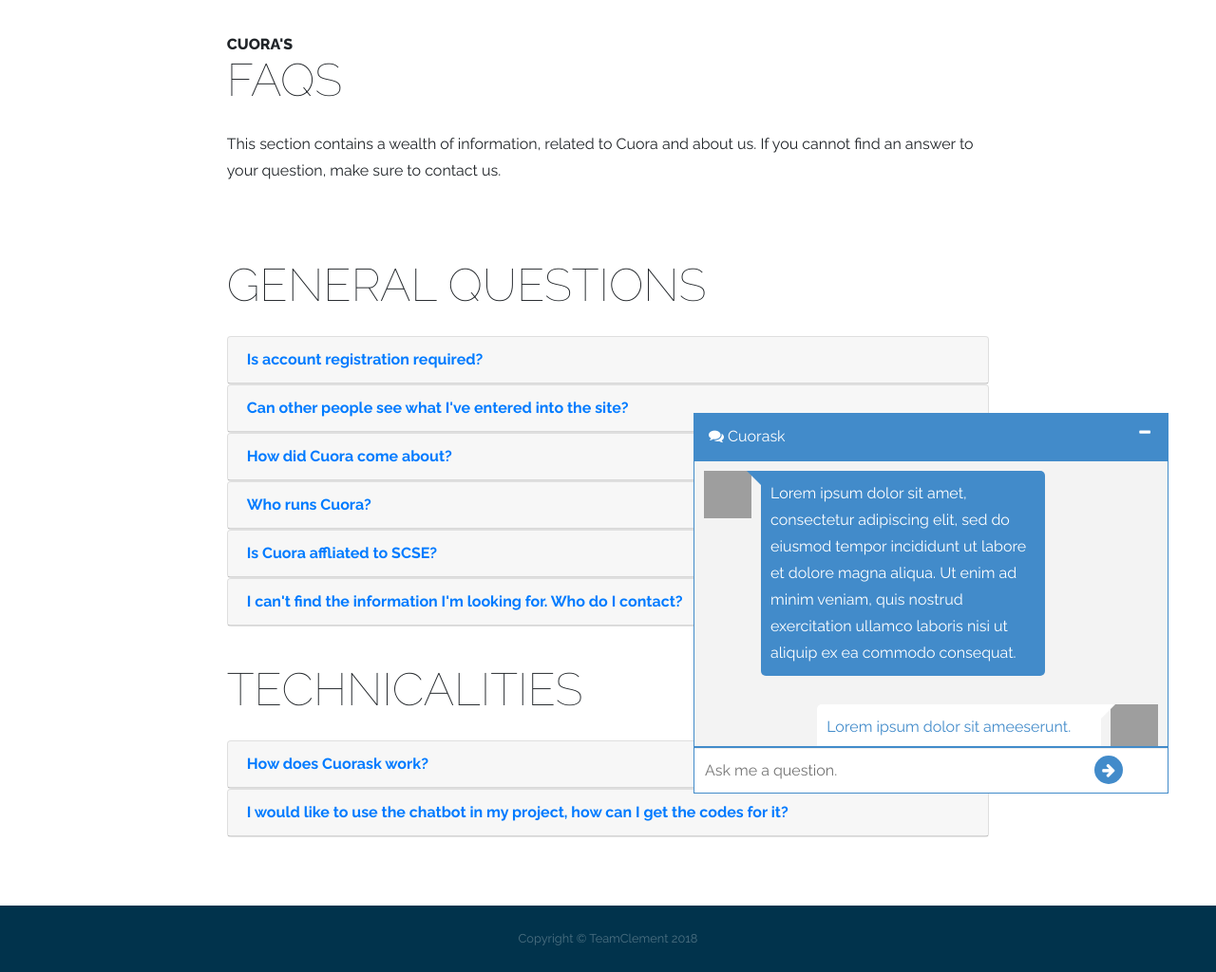
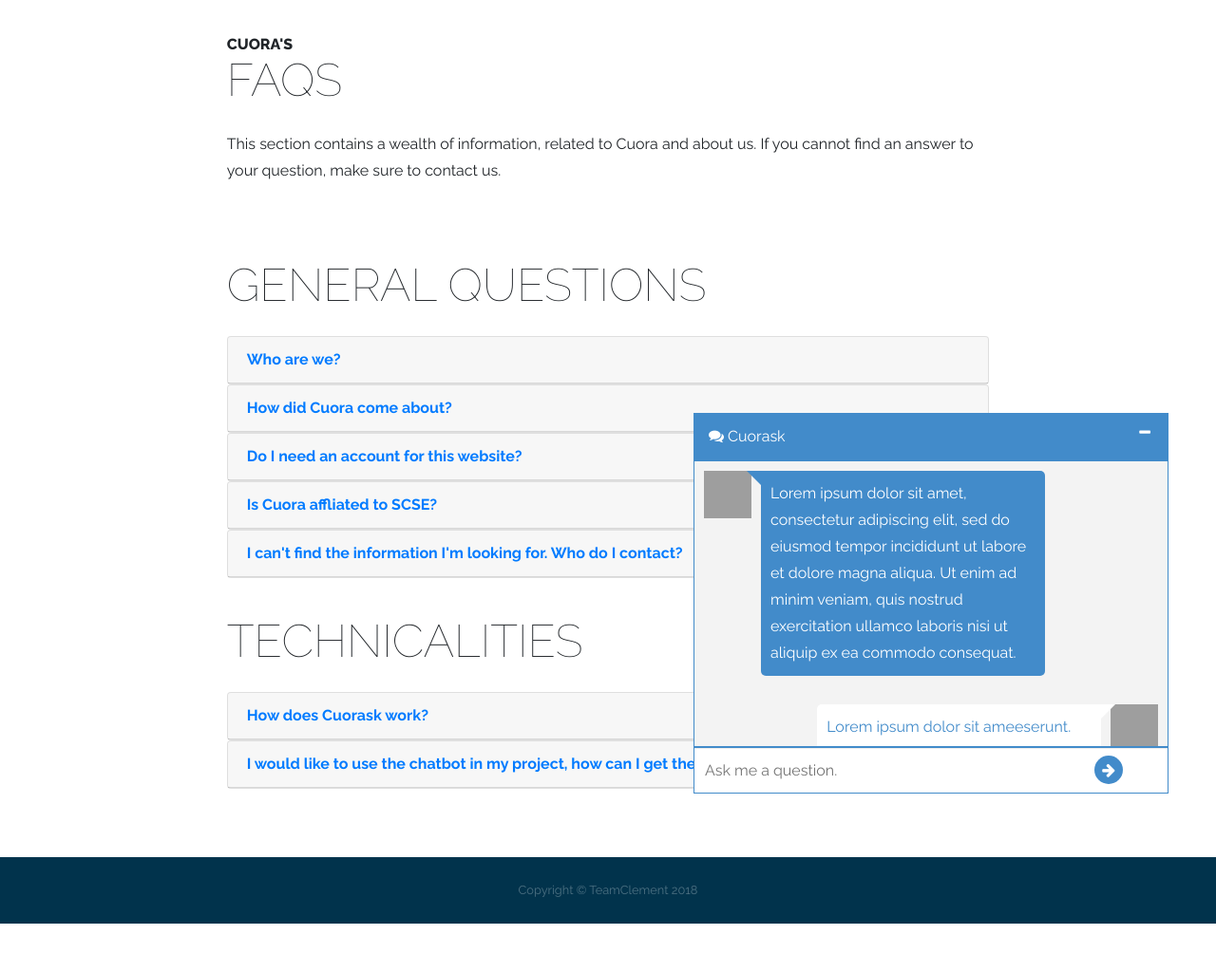
Before and after one commit to txrc/Cuora, a Flask app: template templates/faqs.html in a window 1280 px wide. Shown: the part 314-1338 px from the top of the page at 95% size. After the commit the page ends 1287 px from the top, so only its background shows below. Run offline with Flask 2, Linux system fonts and the light colour scheme; the template is opened without the code that fills it, so the values that code supplies are empty; some libraries are stand-ins or nearby versions; grey boxes are pictures that could not be loaded.

Commit message:
updated faqs

```diff
--- a/templates/faqs.html
+++ b/templates/faqs.html
@@ -189,12 +189,13 @@
                             <div class="card">
                                 <div class="card-header">
                                     <a class="card-link" data-toggle="collapse" href="#collapseOne">
-                                        <b>Is account registration required?</b>
+                                        <b>Who are we?</b>
+
                                     </a>
                                 </div>
                                 <div id="collapseOne" class="collapse" data-parent="#accordion">
                                     <div class="card-body">
-                                        No account registration at Cuora is needed. You can freely use the tools as you wish.
+                                       We are a group of Computer Science students from Nanyang Technological University currently in our year 4, we built this website for the sake of answering frequently asked questions from Freshmen.
                                     </div>
                                 </div>
                             </div>
@@ -202,12 +203,12 @@
                             <div class="card">
                                 <div class="card-header">
                                     <a class="collapsed card-link" data-toggle="collapse" href="#collapseTwo">
-                                        <b>Can other people see what I've entered into the site?</b>
+                                        <b>How did Cuora come about?</b>
                                     </a>
                                 </div>
                                 <div id="collapseTwo" class="collapse" data-parent="#accordion">
                                     <div class="card-body">
-                                        No. All your data is simply parsed through our own servers to provide you with answers. We do not save any of the data you enter into the site. That includes questions or even your GPA.
+                                       We noticed a big problem every year at a school welcome event that many of the freshmen do not know how certain components of the course work, example such as how are the GPA calculated, how many group projects does a certain module have and so we decided to build a website which address most (if not more) of such issues.
                                     </div>
                                 </div>
                             </div>
@@ -215,28 +216,16 @@
                             <div class="card">
                                 <div class="card-header">
                                     <a class="collapsed card-link" data-toggle="collapse" href="#collapseThree">
-                                        <b>How did Cuora come about?</b>
+                                        <b>Do I need an account for this website?</b>
                                     </a>
                                 </div>
                                 <div id="collapseThree" class="collapse" data-parent="#accordion">
                                     <div class="card-body">
-                                        Lorem ipsum dolor sit amet, quidam vocibus cu qui, ei alii dicat verear eos. Te eum case dicam evertitur. Id quo novum voluptatum elaboraret, decore propriae expetendis te sed. Et quis oblique inciderint has, laudem labitur mel ad. Vel no eirmod denique phaedrum, id aperiam aliquando pro.
+                                        No account registration at Cuora is needed. You can freely use the tools as you wish.
                                     </div>
                                 </div>
                             </div>
 
-                            <div class="card">
-                                <div class="card-header">
-                                    <a class="collapsed card-link" data-toggle="collapse" href="#collapseFour">
-                                        <b>Who runs Cuora?</b>
-                                    </a>
-                                </div>
-                                <div id="collapseFour" class="collapse" data-parent="#accordion">
-                                    <div class="card-body">
-                                        Lorem ipsum dolor sit amet, quidam vocibus cu qui, ei alii dicat verear eos. Te eum case dicam evertitur. Id quo novum voluptatum elaboraret, decore propriae expetendis te sed. Et quis oblique inciderint has, laudem labitur mel ad. Vel no eirmod denique phaedrum, id aperiam aliquando pro.
-                                    </div>
-                                </div>
-                            </div>
 
                             <div class="card">
                                 <div class="card-header">
@@ -246,7 +235,7 @@
                                 </div>
                                 <div id="collapseFive" class="collapse" data-parent="#accordion">
                                     <div class="card-body">
-                                        Lorem ipsum dolor sit amet, quidam vocibus cu qui, ei alii dicat verear eos. Te eum case dicam evertitur. Id quo novum voluptatum elaboraret, decore propriae expetendis te sed. Et quis oblique inciderint has, laudem labitur mel ad. Vel no eirmod denique phaedrum, id aperiam aliquando pro.
+                                        Yes, think of this website as an additonal website of the official SCSE website.
                                     </div>
                                 </div>
                             </div>
@@ -259,7 +248,7 @@
                                 </div>
                                 <div id="collapseSix" class="collapse" data-parent="#accordion">
                                     <div class="card-body">
-                                        Lorem ipsum dolor sit amet, quidam vocibus cu qui, ei alii dicat verear eos. Te eum case dicam evertitur. Id quo novum voluptatum elaboraret, decore propriae expetendis te sed. Et quis oblique inciderint has, laudem labitur mel ad. Vel no eirmod denique phaedrum, id aperiam aliquando pro.
+                                        Any enquires that the ChatBot fails to return you, please contact us at clement.tan.xian.ren@gmail.com and we'll be more than happy to answer them for you.
                                     </div>
                                 </div>
                             </div>
@@ -287,7 +276,7 @@
                                 </div>
                                 <div id="collapseA" class="collapse" data-parent="#accordion">
                                     <div class="card-body">
-                                        No account registration at Cuora is needed. You can freely use the tools as you wish.
+                                        Whenever a question has been asked by a user, our Chat Bot will look for similarities in our system and return the relevant answer to the question.
                                     </div>
                                 </div>
                             </div>
@@ -300,7 +289,7 @@
                                 </div>
                                 <div id="collapseB" class="collapse" data-parent="#accordion">
                                     <div class="card-body">
-                                        No. All your data is simply parsed through our own servers to provide you with answers. We do not save any of the data you enter into the site. That includes questions or even your GPA.
+                                        Please contact Clement our God at clement.tan.xian.ren@gmail.com for permission.
                                     </div>
                                 </div>
                             </div>
```
